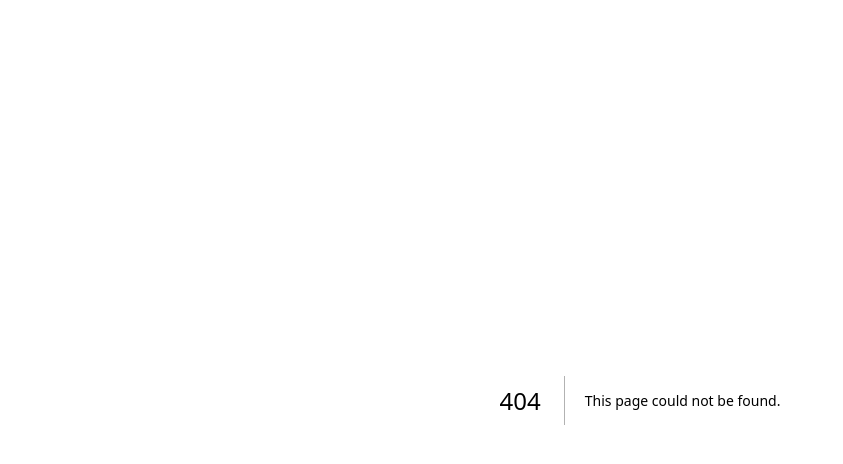
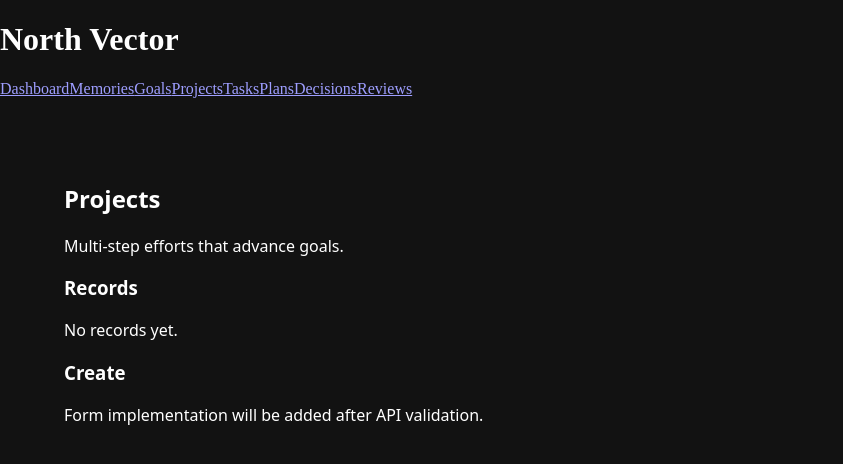
Before and after one commit to nishadbasrur/TheNorthVectorProject, a Next.js app: page /projects in a window 1280 px wide. Before the commit this address had no page. Shown: the top 464 px of the page, without its empty margins (0-843 px from the left). Built offline with nearby package versions, Linux system fonts and the light colour scheme.

Commit message:
Build projects screen

```diff
--- /dev/null
+++ b/app/projects/page.tsx
@@ -0,0 +1,5 @@
+import { ResourcePage } from "@/components/domain/resource-page";
+
+export default function ProjectsPage() {
+  return <ResourcePage title="Projects" description="Multi-step efforts that advance goals." />;
+}
```
